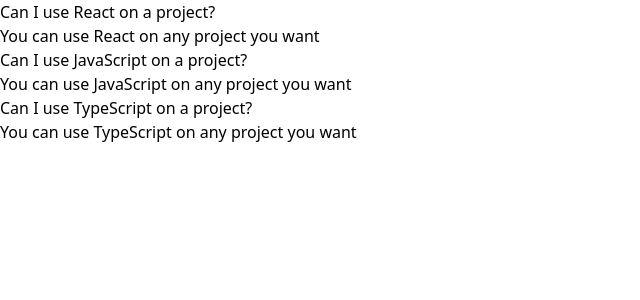
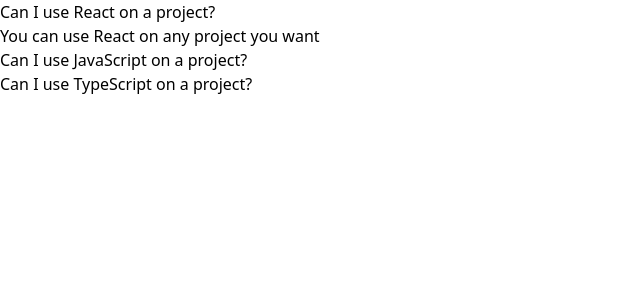
Before and after one commit to abongsjoel/comps, a React (Create React App) app: page / in a window 1280 px wide. Shown: the top 300 px of the page, without its empty margins (0-640 px from the left). Built offline with nearby package versions, Linux system fonts and the light colour scheme.

Commit message:
Add Accordion funtionality

```diff
--- a/src/components/Accordion.js
+++ b/src/components/Accordion.js
@@ -1,9 +1,15 @@
+import { useState } from "react";
+
 function Accordion({ items }) {
-  const rendereditems = items.map((item) => {
+  const [expandedIndex, setExpandedIndex] = useState(0);
+
+  const rendereditems = items.map((item, index) => {
+    const isExpanded = index === expandedIndex;
+
     return (
       <div key={item.id}>
-        <div>{item.label}</div>
-        <div>{item.content}</div>
+        <div onClick={() => setExpandedIndex(index)}>{item.label}</div>
+        {isExpanded && <div>{item.content}</div>}
       </div>
     );
   });
```
